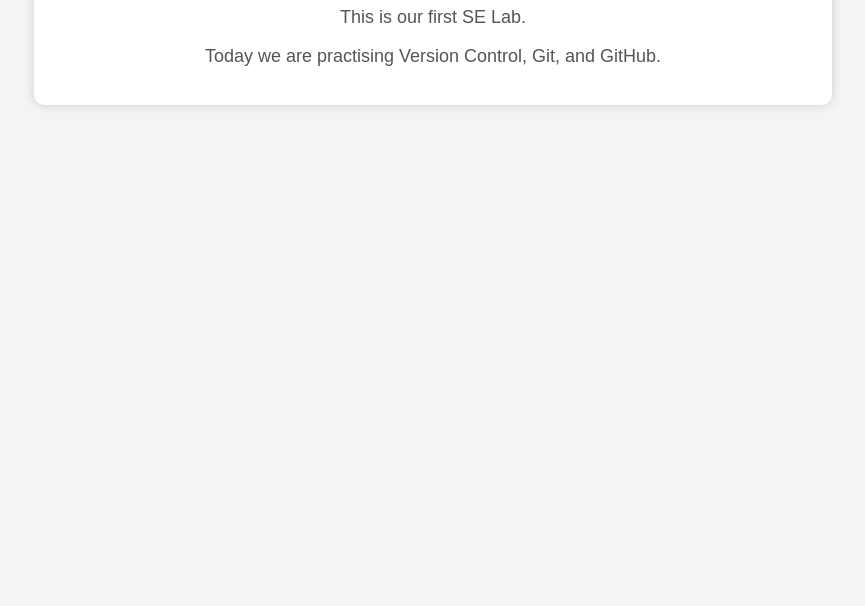
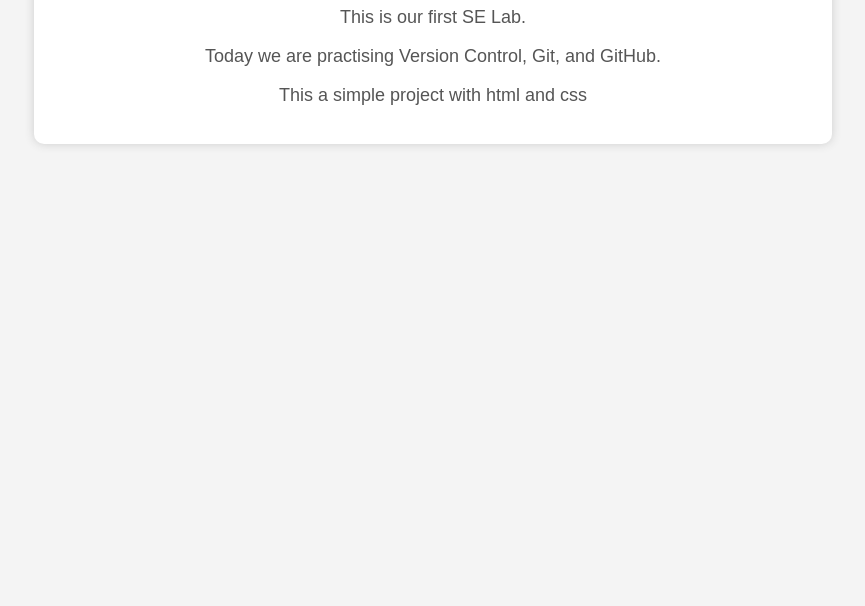
Before and after one commit to shuv0gg/SE_LAB-1, a plain HTML site: page index.html in a window 1280 px wide. Shown: the part 194-800 px from the top of the page, without its empty margins (207-1072 px from the left). Drawn offline with Linux system fonts and the light colour scheme.

Commit message:
some line add

```diff
--- a/index.html
+++ b/index.html
@@ -37,6 +37,7 @@
         <h1>Hello World 👋</h1>
         <p>This is our first SE Lab.</p>
         <p>Today we are practising Version Control, Git, and GitHub.</p>
+        <p>This a simple project with html and css </p>
     </div>
 
 </body>
```
